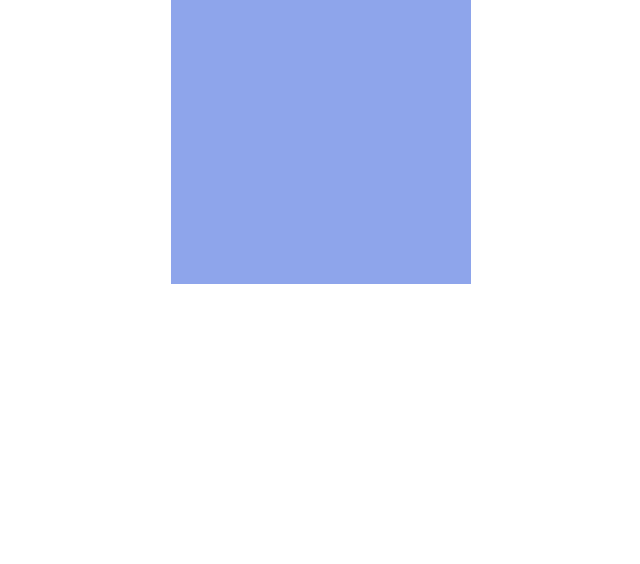
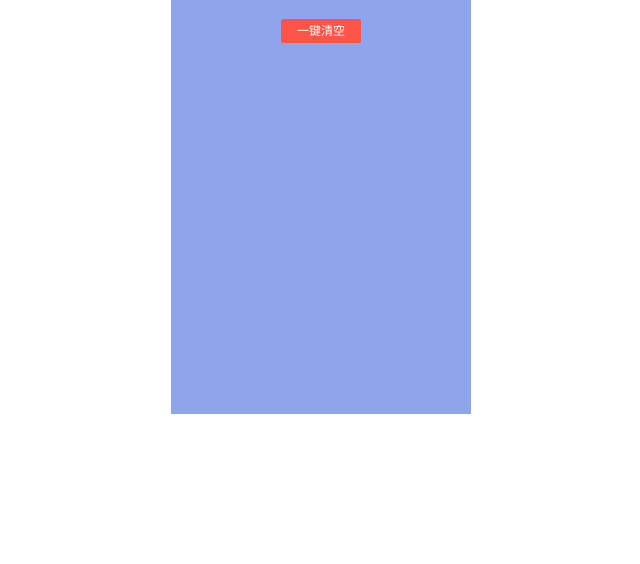
Before and after one commit to fifteen718/todoList, a plain HTML site: page index.html in a window 1280 px wide. Shown: the part 236-800 px from the top of the page, without its empty margins (319-959 px from the left). Drawn offline with Linux system fonts and the light colour scheme.

Commit message:
Update index.html

```diff
--- a/index.html
+++ b/index.html
@@ -9,18 +9,18 @@
       padding: 0;
       margin: 0;
       outline: none;
-      -webkit-touch-callout: none;
       -webkit-user-select: none;
       -moz-user-select: none;
-      -ms-user-select: none;
-      user-select: none;
     }
 
     #app {
       width: 300px;
       height: 500px;
-      margin: 20px auto;
       background-color: #8ea5eb;
+      position: absolute;
+      top: 50%;
+      left: 50%;
+      margin: -250px 0 0 -150px;
     }
 
     h1 {
```
